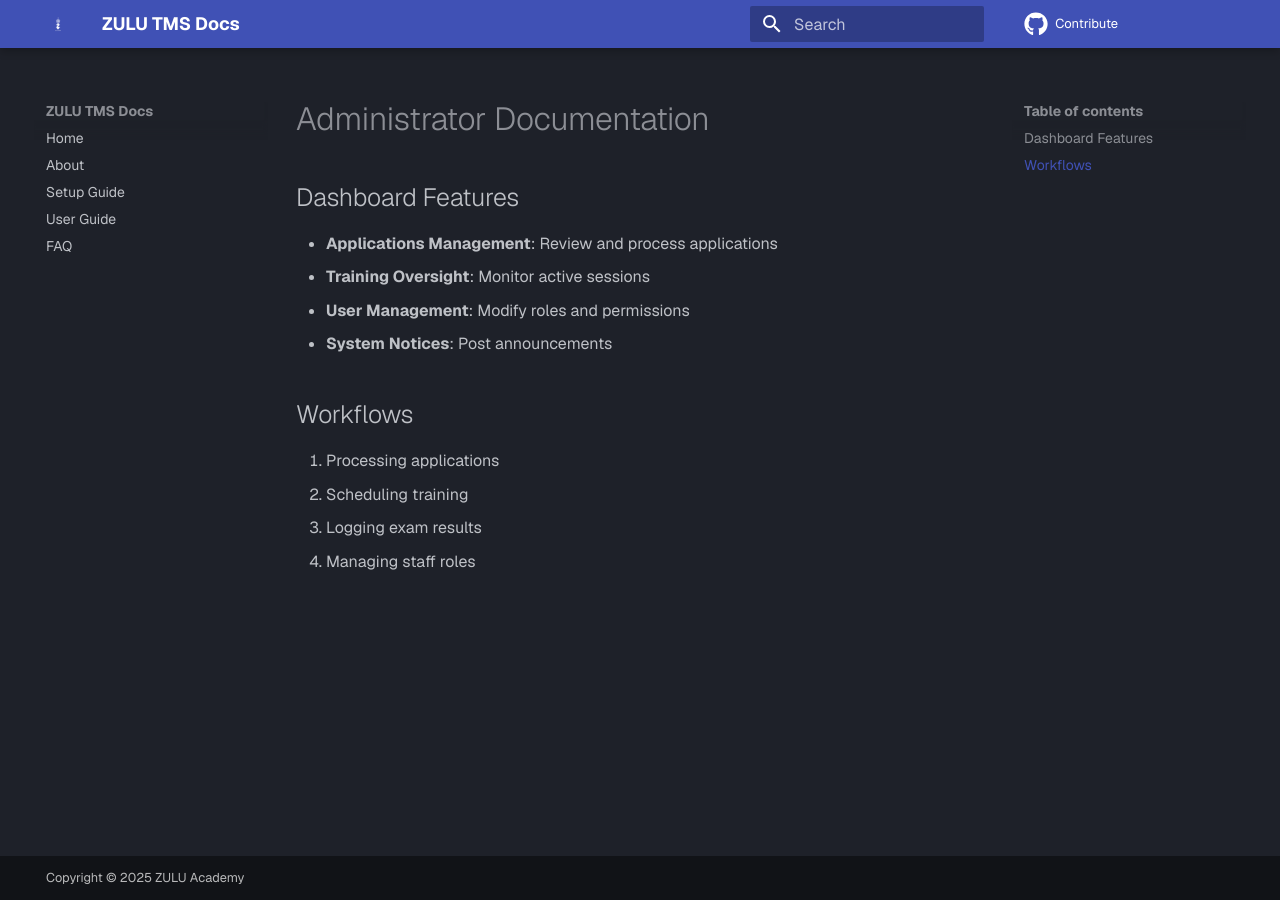
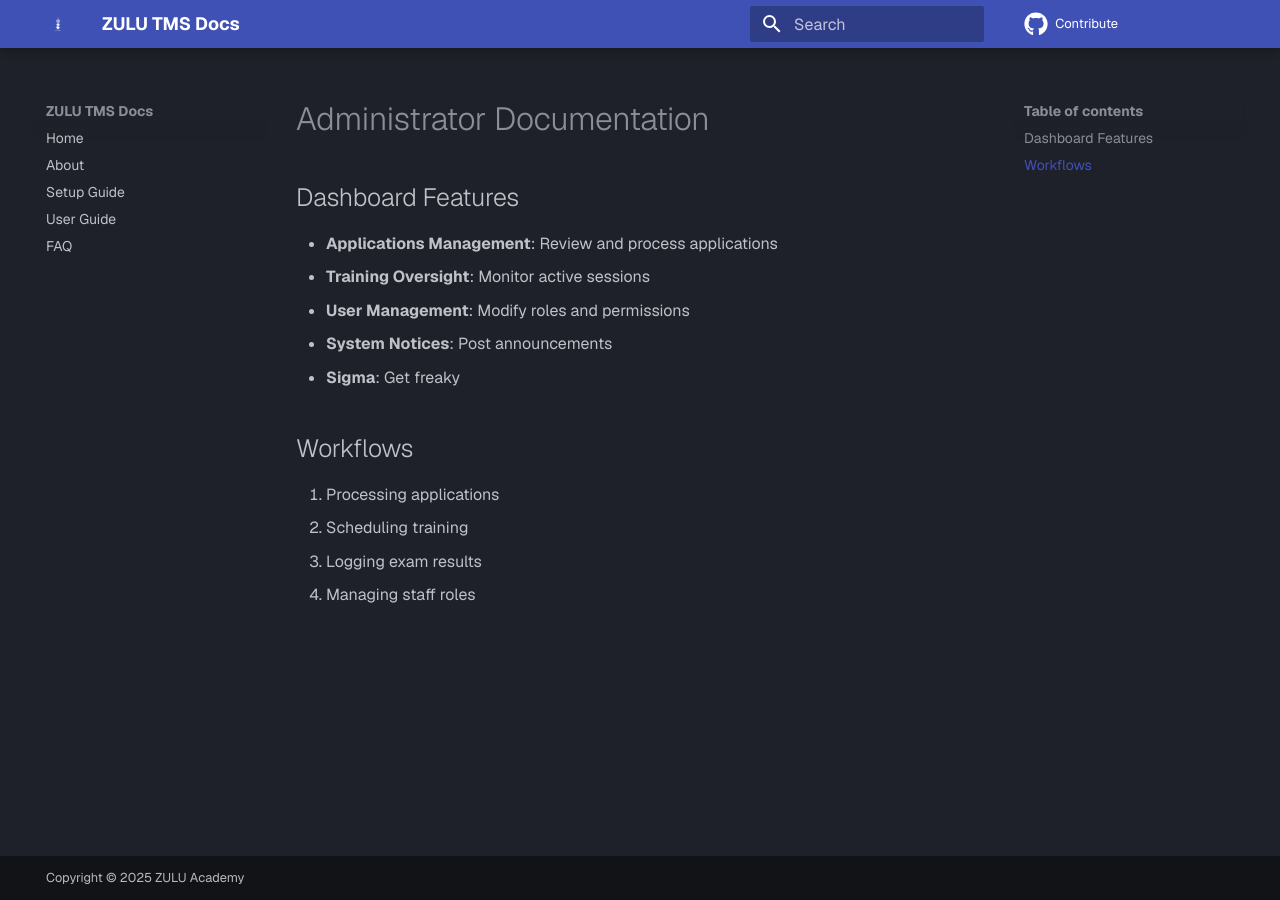
Before and after one commit to KaiSimpson13123/zulu-docs, an MkDocs documentation site: the page built from docs/staff/staff-guide.md, in a window 1280 px wide. Built offline with MkDocs 1.6.1 and Material for MkDocs 9.7.7, drawn with Linux system fonts in a browser that asks for light colours; comment, search, counter and statistics services are not loaded.

Commit message:
Update staff-guide.md

```diff
--- a/docs/staff/staff-guide.md
+++ b/docs/staff/staff-guide.md
@@ -10,6 +10,7 @@ title: Staff Guide
 - **Training Oversight**: Monitor active sessions
 - **User Management**: Modify roles and permissions
 - **System Notices**: Post announcements
+- **Sigma**: Get freaky
 
 ## Workflows
 
```
